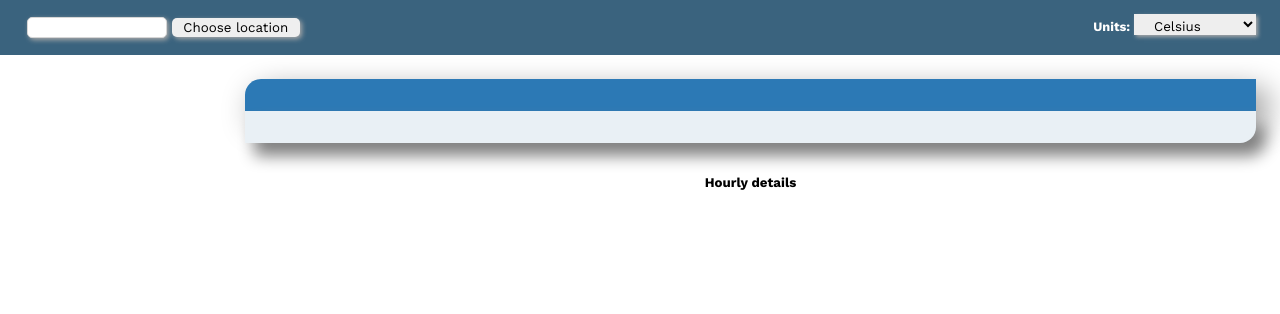
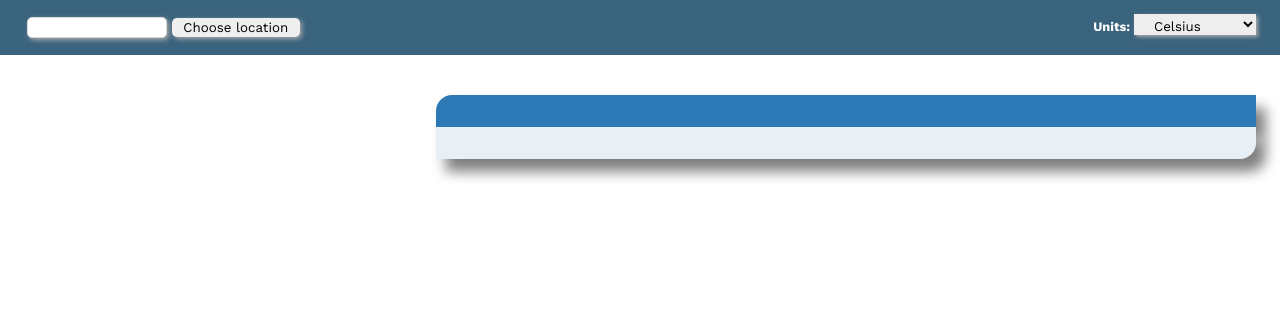
Before and after one commit to MisterKrud/weather-app, a website built with webpack: page src/template.html in a window 1280 px wide. Built offline with nearby package versions, Linux system fonts and the light colour scheme; no server answers.

Commit message:
Styling improvements

```diff
--- a/src/domEvents.js
+++ b/src/domEvents.js
@@ -242,7 +242,7 @@ const hourlyForecast = async(today, deg) => {
     nowHeader.innerHTML = `<h4 style="font-weight: bold;">Right now</h4>
     <p style = "font-weight: normal;">${rightNow.conditions}</p>`
     nowTemp.innerHTML =`<p style = "font-weight: bold; font-size: 1.6rem;">${rightNow.temp}${deg}</p>
-    <p style = "font-weight: normal; font-size: 0.9rem;">feels like ${rightNow.feelslike}${deg}</p> `
+    <p style = "font-weight: normal; font-size: 0.9rem;">Feels like ${rightNow.feelslike}${deg}</p> `
 
 
     // nowHumidity.innerHTML = `<p>Humidity: <span style="font-weight: bold;">${rightNow.humidity}</span></p></br>`
--- a/src/styles.css
+++ b/src/styles.css
@@ -39,10 +39,10 @@ body {
 
 #content{
   padding: 0;
-  /* max-width: 1080px; */
-  /* display: flex;
-  flex-wrap: wrap;
-  flex-direction: column; */
+
+  display: flex;
+  flex-direction: column;
+
 }
 button, select {
   font-family:"Work Sans", Arial, Helvetica, sans-serif;
@@ -151,9 +151,9 @@ input:focus{
 
 }
 
-#location-info{
+/* #location-info{
   justify-content: flex-start;
-}
+} */
 
 #unit-div{
   justify-content: flex-end;
@@ -212,7 +212,7 @@ option{
   display: grid;
   grid-template-columns: repeat(auto-fill, 120px)  ;
   font-size: .8rem;
-  margin: 1rem .2rem;
+  margin: 4rem .2rem;
   justify-content: center;
 
 
@@ -222,7 +222,7 @@ option{
   flex: 1 1 0;
   display: grid;
   grid-template-columns: repeat(auto-fit, 220px);
-
+ padding: 1.2rem;
   justify-content: center;
 
 
@@ -235,12 +235,13 @@ option{
 }
 
 #information{
-  /* display: grid;
-  grid-template-columns: 1fr 2fr; */
+
+  grid-template-columns: 1fr 4fr;
   display: flex;
-  /* flex-grow: 1; */
+  max-width: 1280px;
   flex-wrap: wrap-reverse;
-align-items: center;
+justify-content: center;
+/* align-self: center; */
   /* width:100%; */
   /* align-items: flex-end; */
 
@@ -272,7 +273,7 @@ box-shadow: 1px 1px 3px 2px var(--lightgray);
 }
 
 #location-header h3{
-  /* text-align: center; */
+  text-align: center;
   padding: 1rem;
   /* background-color: dodgerblue; */
   background-color: var(--midblue);
@@ -293,7 +294,9 @@ box-shadow: 1px 1px 3px 2px var(--lightgray);
   display: flex;
   flex-direction: column;
   justify-content: flex-start;
-  flex-grow: 4;
+  flex-grow: 3;
+  max-width: 820px;
+  margin-top: 1rem;
   /* width: 400px; */
 }
 
@@ -306,7 +309,7 @@ box-shadow: 1px 1px 3px 2px var(--lightgray);
   background-color: var(--paleblue);
   padding: 1rem;
   border-radius: 0 0 1rem;
-  box-shadow:  .6rem .8rem 1rem gray;
+  box-shadow:  .6rem .8rem .8rem gray;
   /* margin-top: 2rem; */
 }
 
@@ -317,7 +320,7 @@ box-shadow: 1px 1px 3px 2px var(--lightgray);
   background-color: var(--midblue);
   color: white;
   border-radius: 1rem 0 0;
-  box-shadow:  .6rem .8rem 2rem gray;
+  box-shadow:  .6rem .8rem .8rem gray;
   padding: 1rem;
   margin: 0;
 }
--- a/src/template.html
+++ b/src/template.html
@@ -45,8 +45,8 @@
                 <div id="today">
                      <div id="now"></div>
                     <div id="todays-weather"></div>
-                   <h5 style = "text-align: center; text-decoration-line: overline, underline; margin-top: 2rem; margin-bottom: -1rem;">Hourly details</h5>
-
+                   <!-- <h5 style = "text-align: center; text-decoration-line: overline, underline; margin-top: 2rem; margin-bottom: -1rem;">Hourly details</h5>
+         -->
 <div id="hourly">
 
         </div>
```
